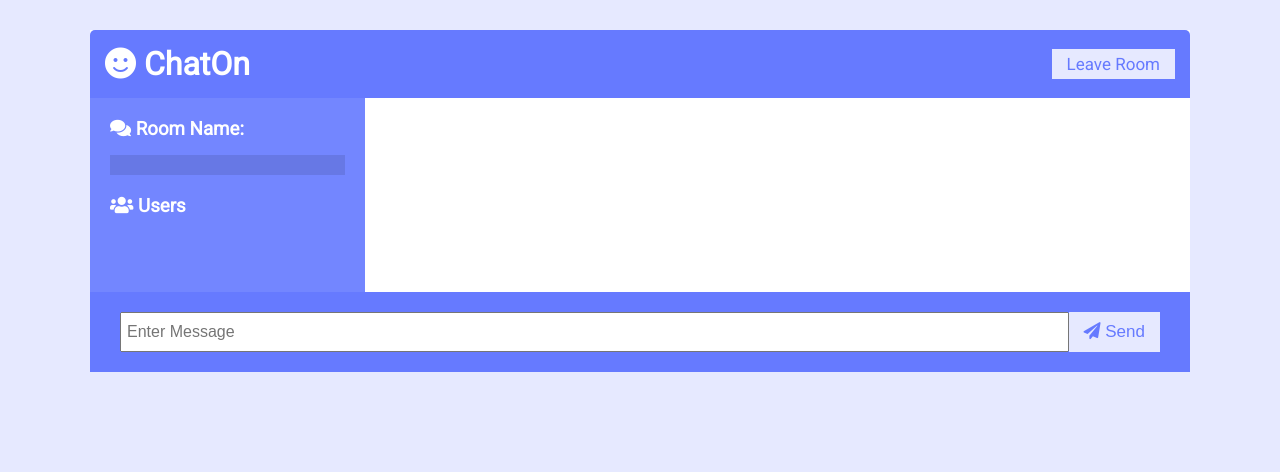
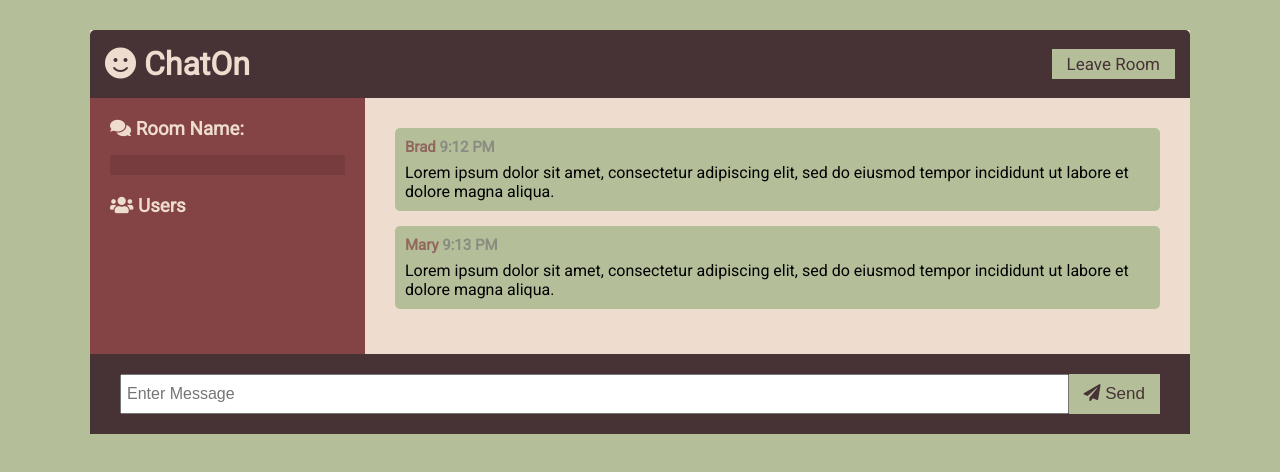
Before and after one commit to shruthey/ChatOn, a website: page public/chat.html in a window 1280 px wide. Drawn offline with nearby package versions, Linux system fonts and the light colour scheme; no server answers.

Commit message:
Messages get sent

```diff
--- a/public/chat.html
+++ b/public/chat.html
@@ -25,7 +25,22 @@
           <h3><i class="fas fa-users"></i> Users</h3>
           <ul id="users"></ul>
         </div>
-        <div class="chat-messages"></div>
+        <div class="chat-messages">
+          <div class="message">
+            <p class="meta">Brad <span>9:12 PM</span></p>
+            <p class="text">
+              Lorem ipsum dolor sit amet, consectetur adipiscing elit, sed
+              do eiusmod tempor incididunt ut labore et dolore magna aliqua.
+            </p>
+          </div>
+          <div class="message">
+            <p class="meta">Mary <span>9:13 PM</span></p>
+            <p class="text">
+              Lorem ipsum dolor sit amet, consectetur adipiscing elit, sed
+              do eiusmod tempor incididunt ut labore et dolore magna aliqua.
+            </p>
+          </div>
+        </div>
       </main>
       <div class="chat-form-container">
         <form id="chat-form">
--- a/public/css/style.css
+++ b/public/css/style.css
@@ -1,9 +1,9 @@
 @import url('https://fonts.googleapis.com/css?family=Roboto&display=swap');
 
 :root {
-	--dark-color-a: #667aff;
-	--dark-color-b: #7386ff;
-	--light-color: #e6e9ff;
+	--dark-color-a: #473236;
+	--dark-color-b: #844344;
+	--light-color: #B4BF9A;
 	--success-color: #5cb85c;
 	--error-color: #d9534f;
 }
@@ -42,14 +42,14 @@ a {
 
 .chat-container {
 	max-width: 1100px;
-	background: #fff;
+	background: #EEDDCF;
 	margin: 30px auto;
 	overflow: hidden;
 }
 
 .chat-header {
 	background: var(--dark-color-a);
-	color: #fff;
+	color: #EEDDCF;
 	border-top-left-radius: 5px;
 	border-top-right-radius: 5px;
 	padding: 15px;
@@ -65,7 +65,7 @@ a {
 
 .chat-sidebar {
 	background: var(--dark-color-b);
-	color: #fff;
+	color: #EEDDCF;
 	padding: 20px 20px 60px;
 	overflow-y: scroll;
 }
@@ -131,7 +131,7 @@ a {
 .join-container {
 	max-width: 500px;
 	margin: 80px auto;
-	color: #fff;
+	color: #EEDDCF;
 }
 
 .join-header {
--- a/public/js/main.js
+++ b/public/js/main.js
@@ -1 +1,28 @@
+const chatForm = document.getElementById('chat-form');
+
 const socket = io();
+
+// Message from server
+socket.on('message', message => {
+    console.log(message);
+    outputMessage(message);
+});
+
+// Message submit
+chatForm.addEventListener('submit', (e) => {
+    e.preventDefault();
+
+    // Get message text
+    const msg = e.target.elements.msg.value;
+
+    // Emit message to server
+    socket.emit('chatMessage', msg);
+});
+
+// Output message to DOM
+function outputMessage(message) {
+    const div = document.createElement('div');
+    div.classList.add('message');
+    div.innerHTML = `<p class="meta">Mary <span>9:13 PM</span></p><p class="text">${message}</p>`;
+    document.querySelector('.chat-messages').appendChild(div);
+}
```
Also changed, not shown: server.js (+15 -0 lines).
